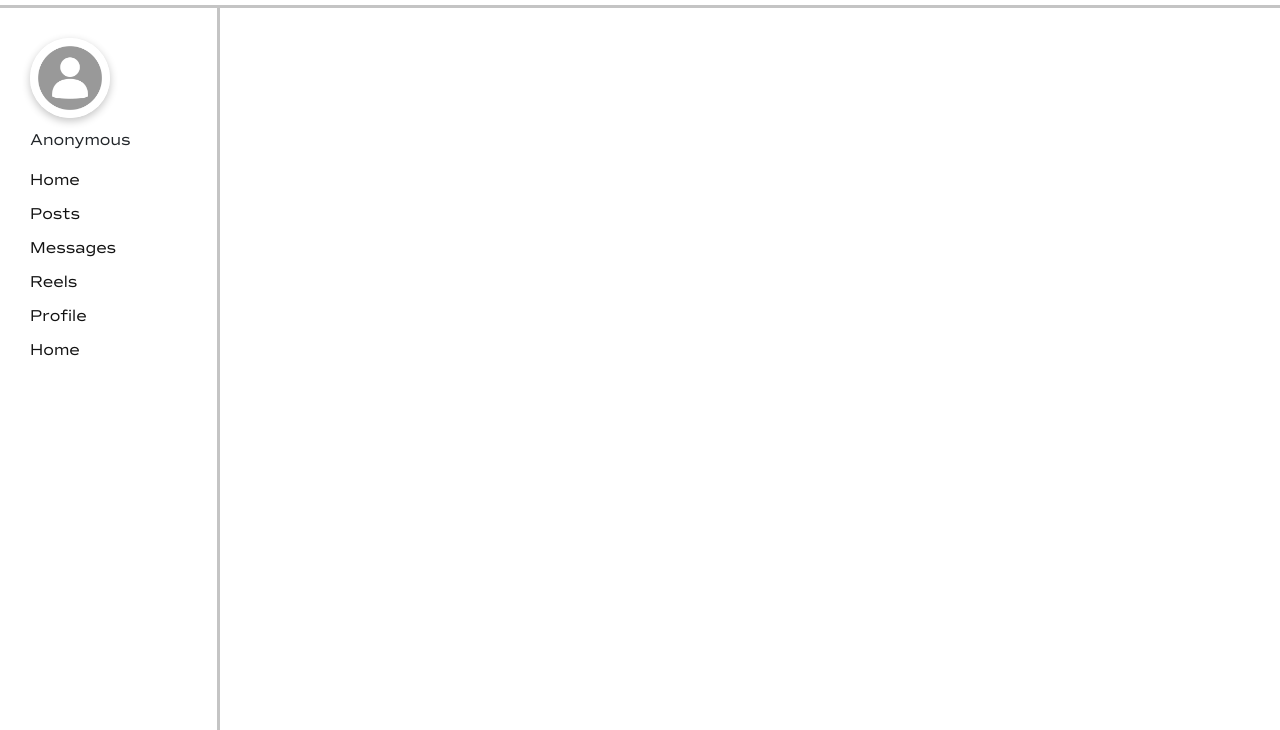
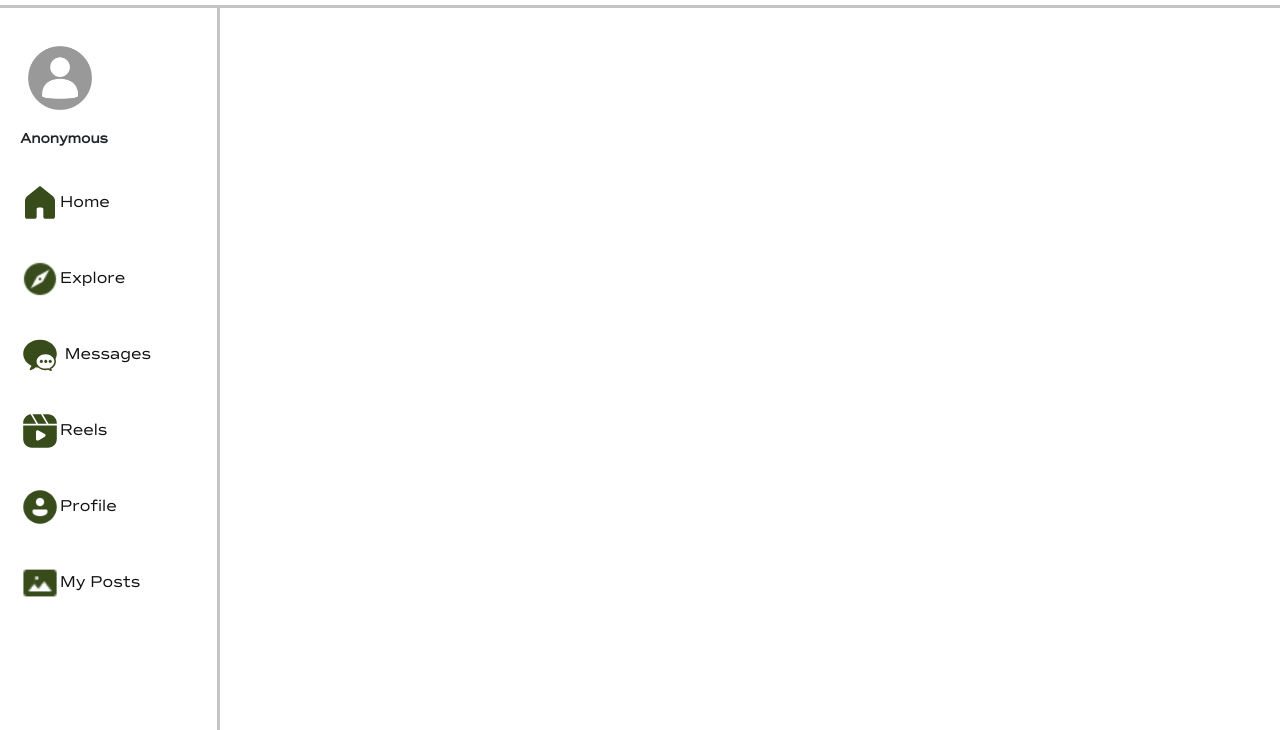
Before and after one commit to Nazish-kiran/Aura-post-app, a plain HTML site: page public/home.html in a window 1280 px wide. Shown: the part 70-800 px from the top of the page. Drawn offline with nearby package versions, Linux system fonts and the light colour scheme; no server answers.

Commit message:
added icons for menus

```diff
--- a/public/app.js
+++ b/public/app.js
@@ -19,7 +19,7 @@ const signPassword = document.querySelector(".pass2");
 const confirmPassword = document.querySelector(".pass3");
 
 const changedUrl = () => {
-  window.location.replace("https://aura-posting-web.web.app/home.html");
+  // window.location.replace("https://aura-posting-web.web.app/home.html");
   console.log("done");
 };
 const createUser = (e) => {
--- a/public/home.html
+++ b/public/home.html
@@ -22,6 +22,7 @@
     </nav>
     <div class="banner">
       <aside class="position-fixed">
+        <div class="profile">
           <div class="profile-pic me-5">
             <img
               src="images/anonymous.png"
@@ -33,14 +34,15 @@
           <div class="dp-name">
             <p class="dp-name-p ">Anonymous</p>
           </div>
+        </div>
         <ul class="aside-list">
-          <a href="#"> <li>Home</li> </a
-          ><a href="#"> <li>Posts</li> </a
-          ><a href="#"> <li>Messages</li> </a
-          ><a href="#"> <li>Reels</li> </a
-          ><a href="#"> <li>Profile</li> </a
+          <a href="#"> <li> <img src="images/icons8-home.svg" alt="" class="menu-icon">Home</li> </a
+          ><a href="#"> <li> <img src="images/icons8-explore-30 (1).png" alt="" class="menu-icon">Explore</li> </a
+          ><a href="#"> <li><img src="images/icons8-messages.svg" alt="" class="menu-icon"> Messages</li> </a
+          ><a href="#"> <li><img src="images/icons8-reels.svg" alt="" class="menu-icon">Reels</li> </a
+          ><a href="#"> <li><img src="images/icons8-male-user-48.png" alt="" class="menu-icon profile-pic rounded-circle">Profile</li> </a
           ><a href="#">
-            <li>Home</li>
+            <li><img src="images/icons8-image-24.png" alt="" class="menu-icon">My Posts</li>
           </a>
         </ul>
       </aside>
--- a/public/home.js
+++ b/public/home.js
@@ -9,6 +9,6 @@ onAuthStateChanged(auth , (user)=> {
     displayName.innerHTML = user.displayName || "Anonymous";
     profilePicture.src = user.photoURL || "default-pic.jpg";
   } else {
-    window.location.href = " https://aura-posting-web.web.app";
+    // window.location.href = " https://aura-posting-web.web.app";
   }
 });
--- a/public/style.css
+++ b/public/style.css
@@ -30,28 +30,36 @@ nav {
 }
 aside {
   border-right: 3px solid rgba(138, 138, 138, 0.5);
-  padding: 30px 0px 20px 30px !important;
+  padding: 30px 0px 20px 20px !important;
   width: 220px;
   height: 100vh !important;
 }
 .profile-pic {
   width: 80px;
 }
+.dp-name-p {
+  font-weight: bold;
+  font-size: 14px;
+}
 .profile-pict {
-  box-shadow: rgba(0, 0, 0, 0.24) 0px 3px 8px;
   margin-bottom: 10px;
   background-size: cover;
   width: 100%;
   height: 100%;
 }
+.menu-icon {
+  width: 40px;
+}
 .aside-list {
   padding-left: 0px !important;
   a {
     text-decoration: none !important;
+
     li {
       list-style: none;
       color: #121212;
       padding-bottom: 10px;
+      padding-block: 18px;
     }
   }
 }
```
Also changed, not shown: public/images/icons8-explore-30 (1).png (added), public/images/icons8-explore-50.png (added), public/images/icons8-home.svg (added), public/images/icons8-image-24.png (added), public/images/icons8-male-user-48.png (added), public/images/icons8-messages.svg (added), public/images/icons8-reels.svg (added). Lines whose indentation alone changed are shown as unchanged.
